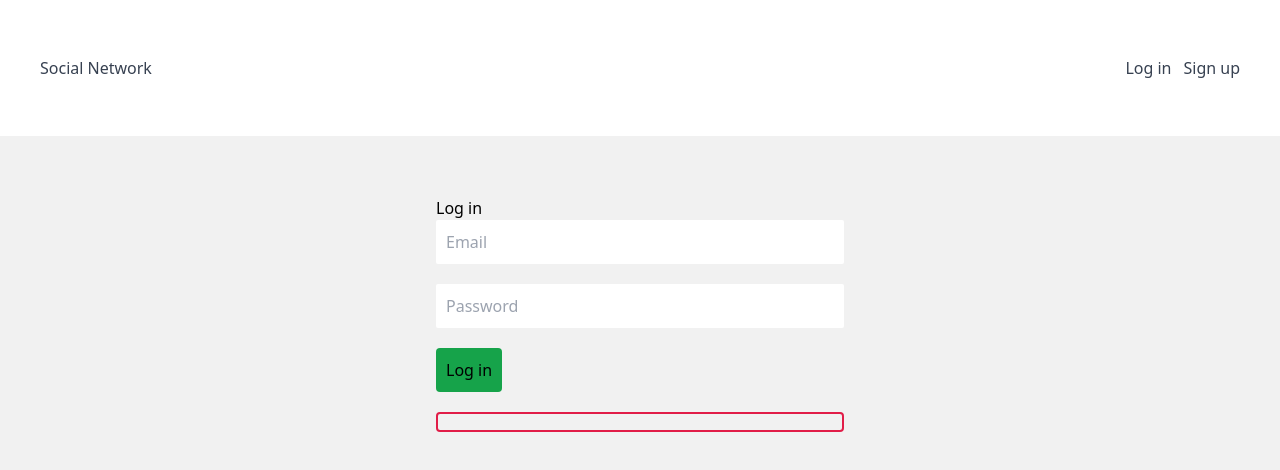
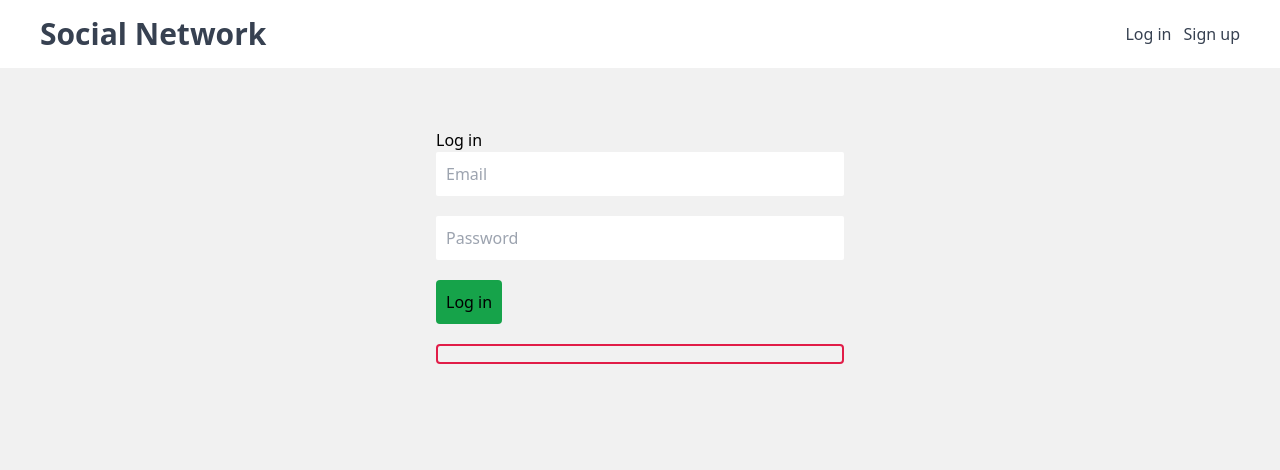
Before and after one commit to lu1s9/react-typescript, a React (Vite) app: page /login in a window 1280 px wide. Shown: the top 470 px of the page. Built offline with nearby package versions, Linux system fonts and the light colour scheme.

Commit message:
feat: add friendlist link to navbar

```diff
--- a/src/components/Navbar.tsx
+++ b/src/components/Navbar.tsx
@@ -12,13 +12,17 @@ function Navbar() {
 
   return (
     <header className="text-gray-700 bg-white">
-      <div className="max-w-7xl mx-auto px-10 py-14 flex items-center justify-between">
+      <div className="max-w-7xl mx-auto px-10 py-4 flex items-center justify-between">
         <Link to="/" className="text-gray-700  no-underline">
-          <h1>Social Network</h1>
+          <h1 className="text-3xl font-extrabold">Social Network</h1>
         </Link>
         <nav className="flex items-center">
-          {state.token && (
+          {state.user && (
             <div>
+              <span>{state.user.name}</span>
+              <Link to="friendsList" className="ml-3">
+                Friends List
+              </Link>
               <button
                 onClick={handleClick}
                 className="text-green-500 bg-white border-solid border-green-500 border-2 rounded cursor-pointer text-base py-2 px-3"
@@ -28,7 +32,7 @@ function Navbar() {
             </div>
           )}
 
-          {!state.token && (
+          {!state.user && (
             <div>
               <Link to="/login" className="ml-3">
                 Log in
```
